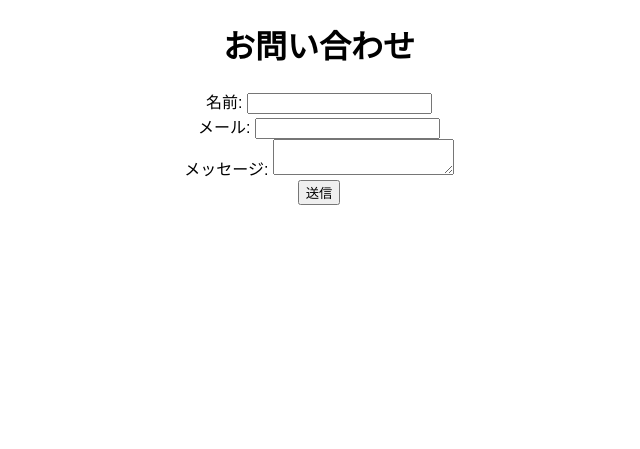
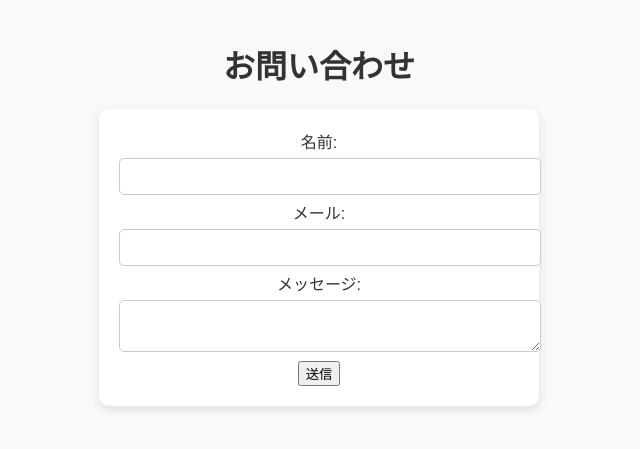
Before and after one commit to cloudrobo48/aws-cloud, a Jekyll site: the page contact.html, which Jekyll copies as it is, in a window 1280 px wide. Shown: the top 449 px of the page, without its empty margins (321-961 px from the left). Built offline with Jekyll 4.4.1, drawn with Linux system fonts in a browser that asks for light colours.

Commit message:
Update style.css

```diff
--- a/assets/css/style.css
+++ b/assets/css/style.css
@@ -153,3 +153,38 @@ header {
 .skills p:hover {
     background: #34495e;
 }
+
+
+body {
+    font-family: 'Noto Sans JP', sans-serif;
+    background-color: #f8f9fa;
+    color: #333;
+    text-align: center;
+    padding: 20px;
+}
+form {
+    background: white;
+    padding: 20px;
+    max-width: 400px;
+    margin: 0 auto;
+    border-radius: 10px;
+    box-shadow: 0px 4px 10px rgba(0,0,0,0.1);
+}
+input, textarea {
+    width: 100%;
+    padding: 10px;
+    margin: 5px 0;
+    border: 1px solid #ccc;
+    border-radius: 5px;
+}
+button2 {
+    background-color: #007bff;
+    color: white;
+    padding: 10px;
+    border: none;
+    border-radius: 5px;
+    cursor: pointer;
+}
+button2:hover {
+    background-color: #0056b3;
+}
```
